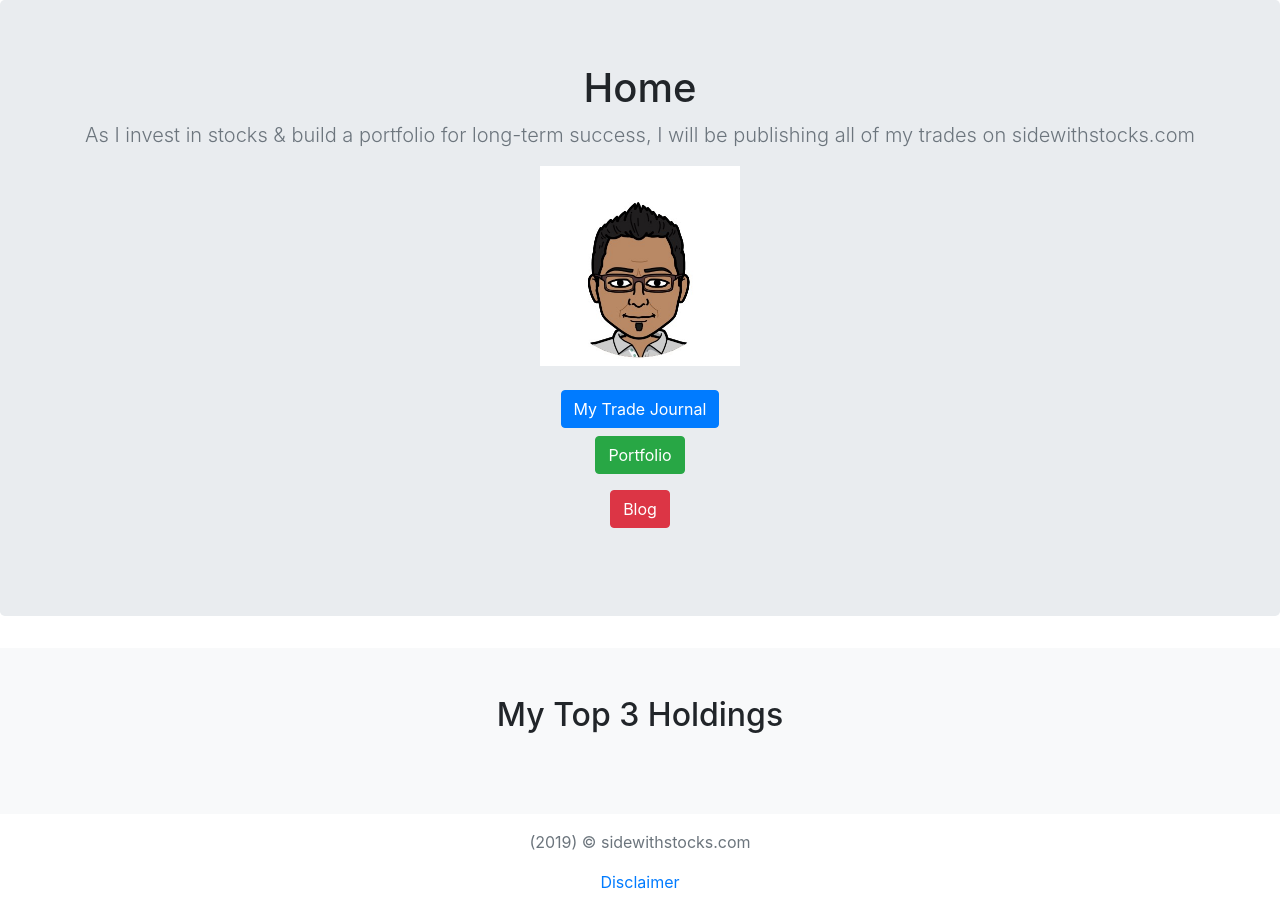
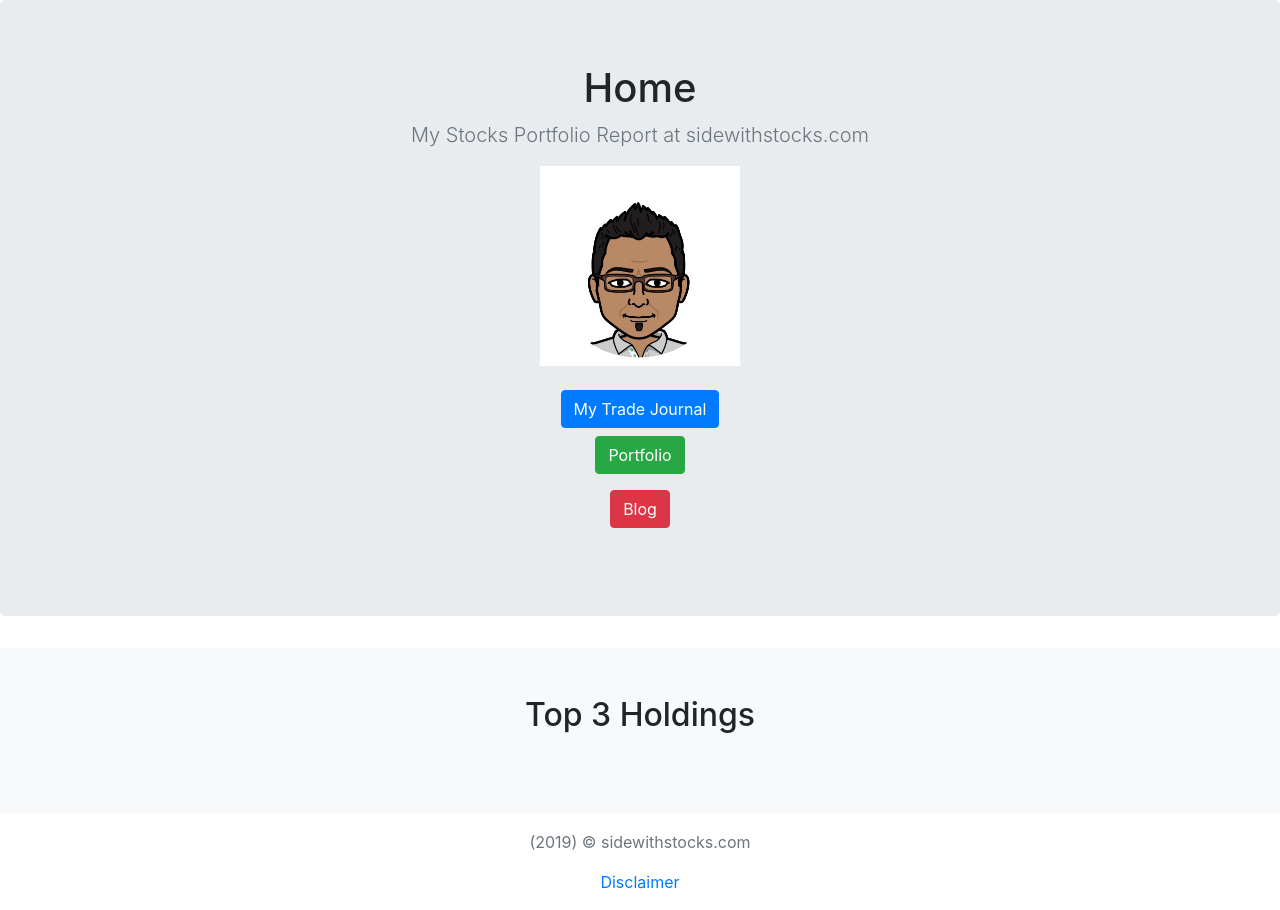
Before and after one commit to ladsunny/Project2_Portfolio, a Django app: page / in a window 1280 px wide. Shown: the part 56-966 px from the top of the page. Run offline with Django 3.2, Linux system fonts and the light colour scheme; data that the repository does not hold is empty; some libraries are stand-ins or nearby versions.

Commit message:
language edits to about & home pages

```diff
--- a/holdings/templates/holdings/about.html
+++ b/holdings/templates/holdings/about.html
@@ -13,7 +13,7 @@
       </div>
     <br />
     <p></p>
-    <p>Hello! My name is Nishant Sharma, I am a retail investor, and owner of sidewithstocks.com. I have been investing in the US stock market since 2003. Usually, I like to invest in stocks of large US based companies, and I take a long-term view (1-5 years) when investing in these companies. I am not a professional investment advisor, and I do not consider myself as an expert either. However, I take a lot of pride in managing my own stock portfolio. Sidewithstocks.com is just another way for me to extend my passion for investing in stocks. It compels me to be more thoughtful about my investment decisions, and provides me a customized source of reference to track my trading actions.</p>
+    <p>Hi, welcome to sidewithstocks.com! My name is Nishant Sharma. I am a retail investor, and I have been trading stocks in US market since 2003. My objective is to gradually build a strong portfolio of stocks, and achieve a better rate of return than S&P 500 index. I am not a professional investment advisor, and I do not consider myself as an expert either. However, I take a lot of pride in managing my own stock portfolio. Sidewithstocks.com is just another way for me to extend my passion for investing in stocks. It compels me to be more thoughtful about my investment decisions, and provides me a customized source of reference to track my recent trades.</p>
     <p></p>
     <br />
   </div>
--- a/holdings/templates/holdings/home.html
+++ b/holdings/templates/holdings/home.html
@@ -9,7 +9,7 @@
     <section class="jumbotron text-center">
       <div class="container">
         <h1 class="jumbotron-heading">Home</h1>
-        <p class="lead text-muted">As I invest in stocks & build a portfolio for long-term success, I will be publishing all of my trades on sidewithstocks.com</p>
+        <p class="lead text-muted">My Stocks Portfolio Report at sidewithstocks.com</p>
         <img src="{% static 'IMG_2219.JPG' %}" height="200"> </img>
         <p />
             <br />
@@ -24,7 +24,7 @@
 
     <div class="album py-5 bg-light">
       <div class="container">
-        <h2 class="text-center">My Top 3 Holdings</h2>
+        <h2 class="text-center">Top 3 Holdings</h2>
         <br />
         <div class="row">
 
```
